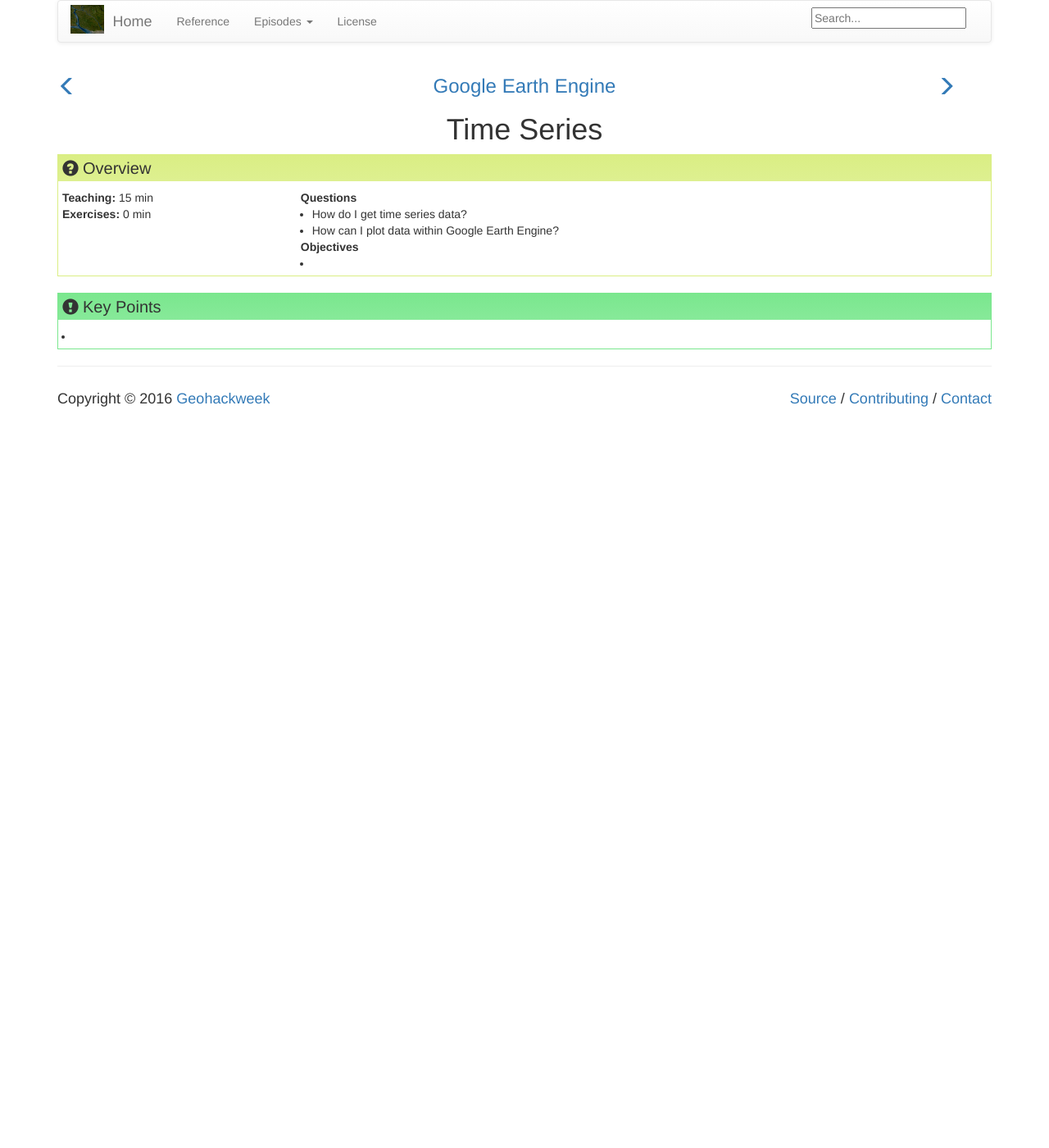
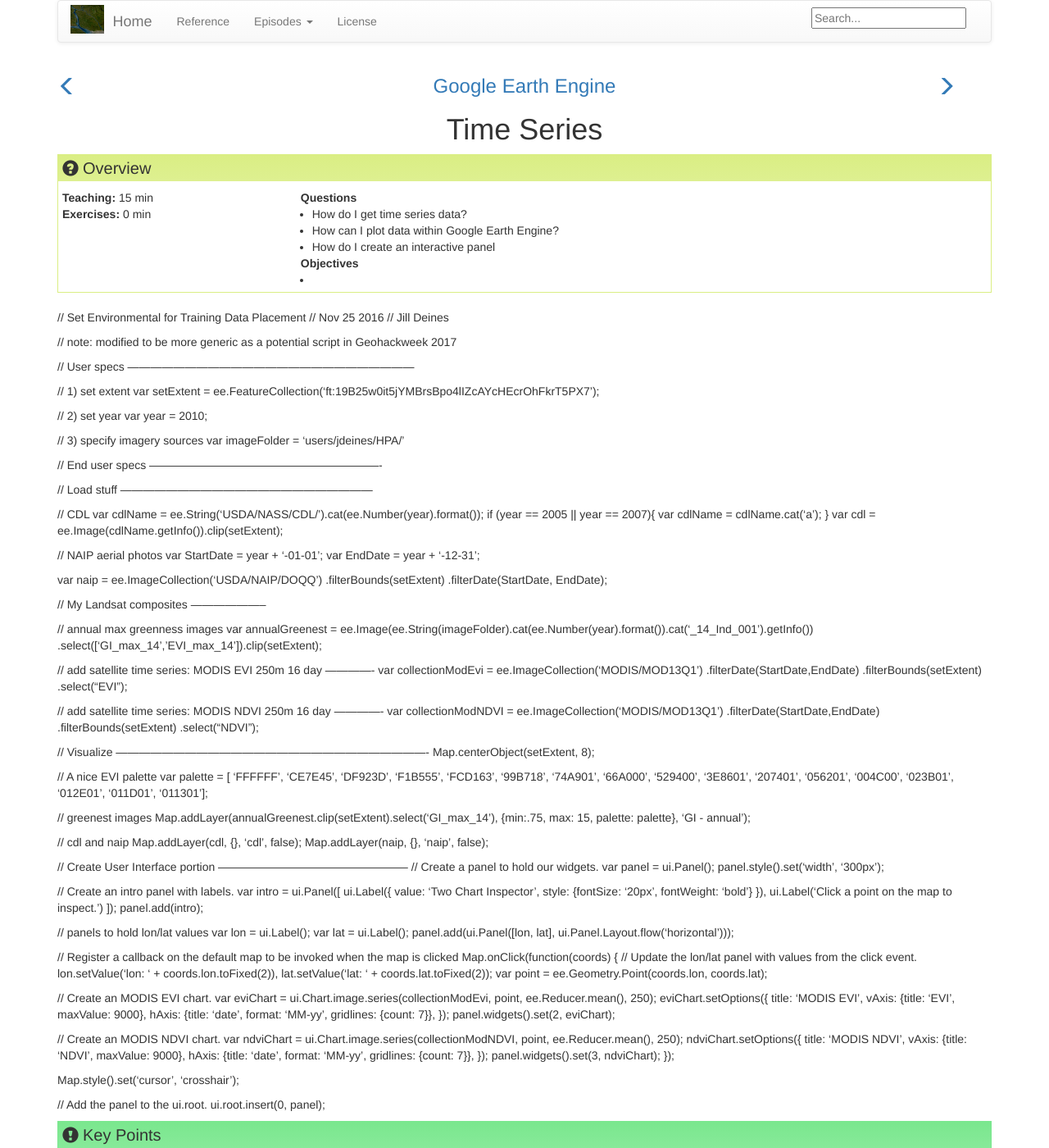
Before and after one commit to geohackweek/GoogleEarthEngine, a Jekyll site: the page built from _episodes/06-time-series.md, in a window 1280 px wide and 1400 px high. Shown: the whole window at 82% size. Built offline with Jekyll 4.4.1, drawn with Linux system fonts in a browser that asks for light colours; some of the changed text lies outside the part shown.

```diff
--- a/_episodes/06-time-series.md
+++ b/_episodes/06-time-series.md
@@ -5,8 +5,138 @@ exercises: 0
 questions:
 - How do I get time series data?
 - How can I plot data within Google Earth Engine?
+- "How do I create an interactive panel "
 objectives:
 -
 keypoints:
-- " "
+- "GEE has increasing functionality for making interactive plots."
+- "Time series data can be extracted from Image Collections for points and regions."
+- "Time series data can be extracted from Image Collections for points and regions."
+
 ---
+
+// Set Environmental for Training Data Placement
+// Nov 25 2016
+// Jill Deines
+
+// note:  modified to be more generic as a potential script in Geohackweek 2017
+
+// User specs ---------------------------------------------------------------------------
+
+// 1) set extent
+var setExtent = ee.FeatureCollection('ft:19B25w0it5jYMBrsBpo4lIZcAYcHEcrOhFkrT5PX7');
+
+// 2) set year
+var year = 2010;
+
+// 3) specify imagery sources
+var imageFolder = 'users/jdeines/HPA/'
+
+
+// End user specs -------------------------------------------------------------
+
+// Load stuff ------------------------------------------------------------------
+
+// CDL
+var cdlName = ee.String('USDA/NASS/CDL/').cat(ee.Number(year).format());
+if (year == 2005 || year == 2007){
+  var cdlName = cdlName.cat('a');
+}
+var cdl = ee.Image(cdlName.getInfo()).clip(setExtent);
+
+// NAIP aerial photos
+var StartDate = year + '-01-01';
+var EndDate = year + '-12-31';
+
+var naip = ee.ImageCollection('USDA/NAIP/DOQQ')
+    .filterBounds(setExtent)
+    .filterDate(StartDate, EndDate);
+
+// My Landsat composites --------------------
+
+// annual max greenness images
+var annualGreenest = ee.Image(ee.String(imageFolder).cat(ee.Number(year).format()).cat('_14_Ind_001').getInfo())
+                    .select(['GI_max_14','EVI_max_14']).clip(setExtent);
+
+// add satellite time series: MODIS EVI 250m 16 day -------------
+var collectionModEvi = ee.ImageCollection('MODIS/MOD13Q1')
+    .filterDate(StartDate,EndDate)
+    .filterBounds(setExtent)
+    .select("EVI");
+
+// add satellite time series: MODIS NDVI 250m 16 day -------------
+var collectionModNDVI = ee.ImageCollection('MODIS/MOD13Q1')
+    .filterDate(StartDate,EndDate)
+    .filterBounds(setExtent)
+    .select("NDVI");
+
+
+// Visualize ----------------------------------------------------------------------------------
+Map.centerObject(setExtent, 8);
+
+// A nice EVI palette
+var palette = [
+  'FFFFFF', 'CE7E45', 'DF923D', 'F1B555', 'FCD163', '99B718',
+  '74A901', '66A000', '529400', '3E8601', '207401', '056201',
+  '004C00', '023B01', '012E01', '011D01', '011301'];
+
+// greenest images
+Map.addLayer(annualGreenest.clip(setExtent).select('GI_max_14'),
+    {min:.75, max: 15, palette: palette}, 'GI - annual');
+
+// cdl and naip
+Map.addLayer(cdl, {}, 'cdl', false);
+Map.addLayer(naip, {}, 'naip', false);
+
+
+// Create User Interface portion --------------------------------------------------
+// Create a panel to hold our widgets.
+var panel = ui.Panel();
+panel.style().set('width', '300px');
+
+// Create an intro panel with labels.
+var intro = ui.Panel([
+  ui.Label({
+    value: 'Two Chart Inspector',
+    style: {fontSize: '20px', fontWeight: 'bold'}
+  }),
+  ui.Label('Click a point on the map to inspect.')
+]);
+panel.add(intro);
+
+// panels to hold lon/lat values
+var lon = ui.Label();
+var lat = ui.Label();
+panel.add(ui.Panel([lon, lat], ui.Panel.Layout.flow('horizontal')));
+
+// Register a callback on the default map to be invoked when the map is clicked
+Map.onClick(function(coords) {
+  // Update the lon/lat panel with values from the click event.
+  lon.setValue('lon: ' + coords.lon.toFixed(2)),
+  lat.setValue('lat: ' + coords.lat.toFixed(2));
+  var point = ee.Geometry.Point(coords.lon, coords.lat);
+
+
+  // Create an MODIS EVI chart.
+  var eviChart = ui.Chart.image.series(collectionModEvi, point, ee.Reducer.mean(), 250);
+  eviChart.setOptions({
+    title: 'MODIS EVI',
+    vAxis: {title: 'EVI', maxValue: 9000},
+    hAxis: {title: 'date', format: 'MM-yy', gridlines: {count: 7}},
+  });
+  panel.widgets().set(2, eviChart);
+
+  // Create an MODIS NDVI chart.
+  var ndviChart = ui.Chart.image.series(collectionModNDVI, point, ee.Reducer.mean(), 250);
+  ndviChart.setOptions({
+    title: 'MODIS NDVI',
+    vAxis: {title: 'NDVI', maxValue: 9000},
+    hAxis: {title: 'date', format: 'MM-yy', gridlines: {count: 7}},
+  });
+  panel.widgets().set(3, ndviChart);
+});
+
+Map.style().set('cursor', 'crosshair');
+
+// Add the panel to the ui.root.
+ui.root.insert(0, panel);
```
Also changed, not shown: _episodes/05-classify-imagery.md (+3 -1 lines).
